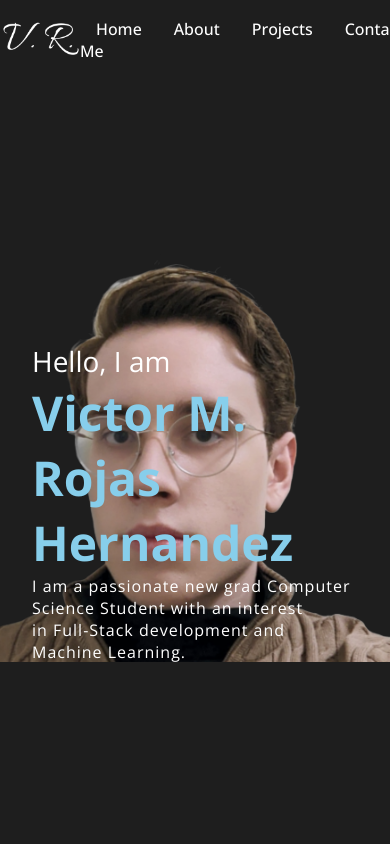
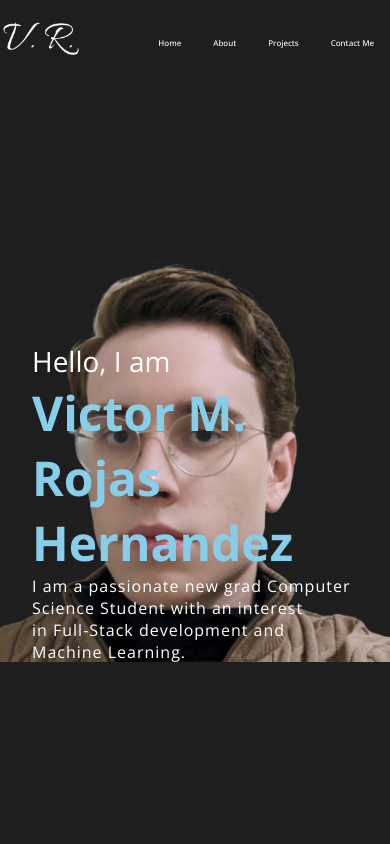
Before and after one commit to vroja035/portfolio, a React (Create React App) app: page / in a window 390 px wide. Shown: the top 844 px of the page. Built offline with nearby package versions, Linux system fonts and the light colour scheme.

Commit message:
navbar font size

```diff
--- a/src/components/NavBar/NavBar.css
+++ b/src/components/NavBar/NavBar.css
@@ -29,3 +29,15 @@
     padding-bottom: 0.5rem;
     border-bottom: 3px solid skyblue;
 }
+
+@media screen and (max-width: 450px){
+    .desktopMenuListItem{
+        font-size: 13px;
+    }
+}
+
+@media screen and (max-width: 405px){
+    .desktopMenuListItem{
+        font-size: 8px;
+    }
+}
```
